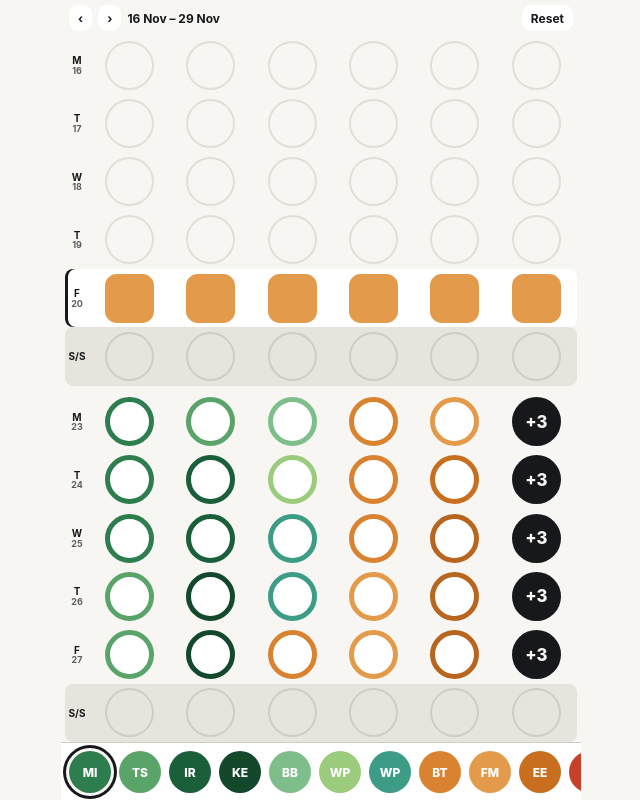
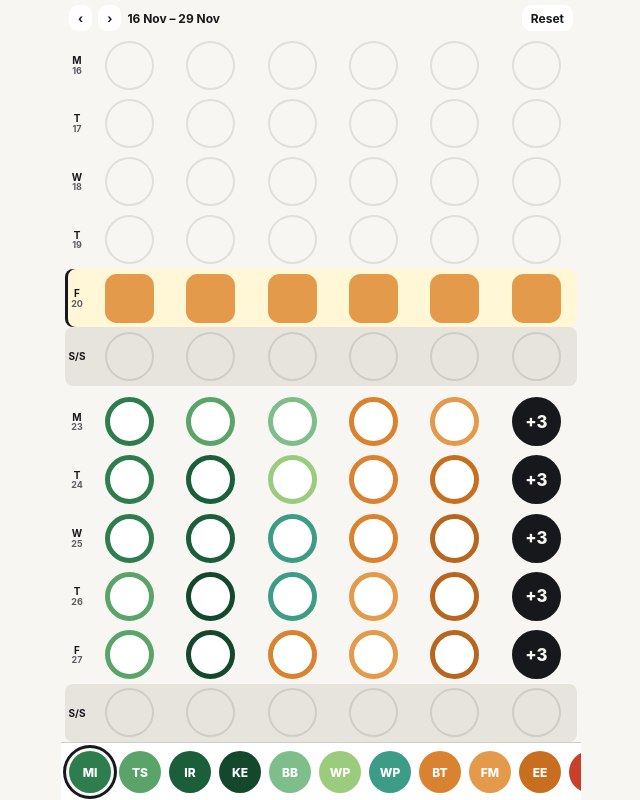
Before and after one commit to mhpbreugem/Apps, a plain HTML site: page hours/fortnight/legend-bar.html in a window 1280 px wide. Shown: the whole page, without its empty margins (319-959 px from the left). Drawn offline with Linux system fonts and the light colour scheme.

Commit message:
Fortnight prototypes: light yellow background for today
Co-Authored-By: Claude Sonnet 5.5 <noreply@anthropic.com>
Claude-Session: https://claude.ai/code/session_016wnGKfT1tBVuEVgajjxRed

```diff
--- a/hours/fortnight/legend-bar.html
+++ b/hours/fortnight/legend-bar.html
@@ -1,7 +1,7 @@
 <!doctype html><html lang="en"><head><meta charset="utf-8"><meta name="viewport" content="width=device-width,initial-scale=1,viewport-fit=cover,user-scalable=no"><title>Fortnight legend bar</title>
 <style>
 :root{--bg:#F7F6F2;--ink:#17181C;--mu:#5C5D63;--ln:#CFCDC6;--sf:#fff;--we:#E6E4DD;--d:50px}
-@media(prefers-color-scheme:dark){:root{--bg:#131417;--ink:#ECECEF;--mu:#9EA0A8;--ln:#3A3B41;--sf:#1B1C20;--we:#1E1F24}.dot.f{filter:brightness(1.3)}}
+@media(prefers-color-scheme:dark){:root{--bg:#131417;--ink:#ECECEF;--mu:#9EA0A8;--ln:#3A3B41;--sf:#1B1C20;--we:#1E1F24;--td:#2B2814}.dot.f{filter:brightness(1.3)}}
 *{box-sizing:border-box;-webkit-tap-highlight-color:transparent}html,body{margin:0;height:100%;background:var(--bg);color:var(--ink);font-family:Inter,system-ui,-apple-system,Segoe UI,Roboto,sans-serif;-webkit-user-select:none;user-select:none;-webkit-touch-callout:none}
 #app{height:100dvh;display:flex;flex-direction:column;max-width:520px;margin:0 auto;position:relative}
 #top{height:36px;display:flex;align-items:center;gap:6px;padding:0 8px;font:700 12px Inter,system-ui;flex:none}
@@ -9,7 +9,7 @@
 #top .sp{flex:1}#top .sw{display:inline-block;width:12px;height:12px;border-radius:50%;margin-right:5px;vertical-align:-1px}
 #grid{flex:1;min-height:0;display:grid;grid-template-rows:repeat(6,1fr) 7px repeat(6,1fr);padding:0 4px}
 .row{display:grid;grid-template-columns:24px repeat(6,1fr);align-items:center;justify-items:center;border-radius:8px}
-.row.we{background:var(--we)}.row.td{background:var(--sf);box-shadow:inset 3px 0 0 var(--ink)}.row.pa .dot{opacity:.55}
+.row.we{background:var(--we)}.row.td{background:var(--td,#FFF7D6);box-shadow:inset 3px 0 0 var(--ink)}.row.pa .dot{opacity:.55}
 .lb{justify-self:stretch;text-align:center;font:700 9px/1.05 Inter,system-ui;color:var(--mu)}.lb b{display:block;font-size:10px;color:var(--ink)}
 .dot{width:var(--d);height:var(--d);border-radius:50%;border:0;padding:0;margin:0;background:transparent;box-shadow:inset 0 0 0 2px var(--ln);color:#fff;font:800 calc(var(--d)*.34) Inter,system-ui;display:flex;align-items:center;justify-content:center}
 .dot.f{background:var(--c);box-shadow:none}.dot.f.ring{background:conic-gradient(var(--c) calc(var(--f)*360deg),var(--sf) 0);border:calc(var(--d)*.11) solid var(--c)}.dot.f.sq{border-radius:24%}.dot.f.hf{transform:scale(.6)}.dot.ov{background:var(--ink)!important;color:var(--bg);box-shadow:none;filter:none!important}
```
Also changed, not shown: hours/fortnight/legend-sheet.html (+2 -2 lines), hours/fortnight/long-press.html (+2 -2 lines).
